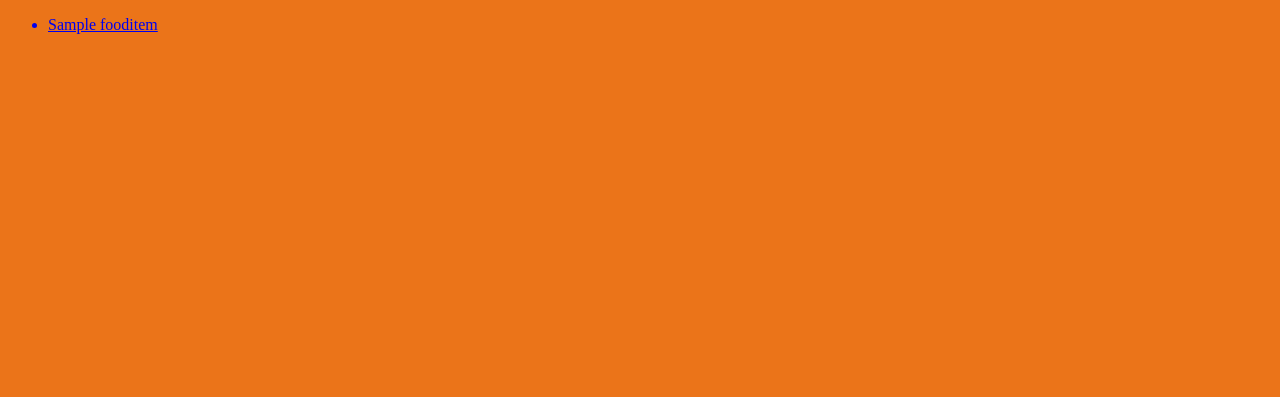
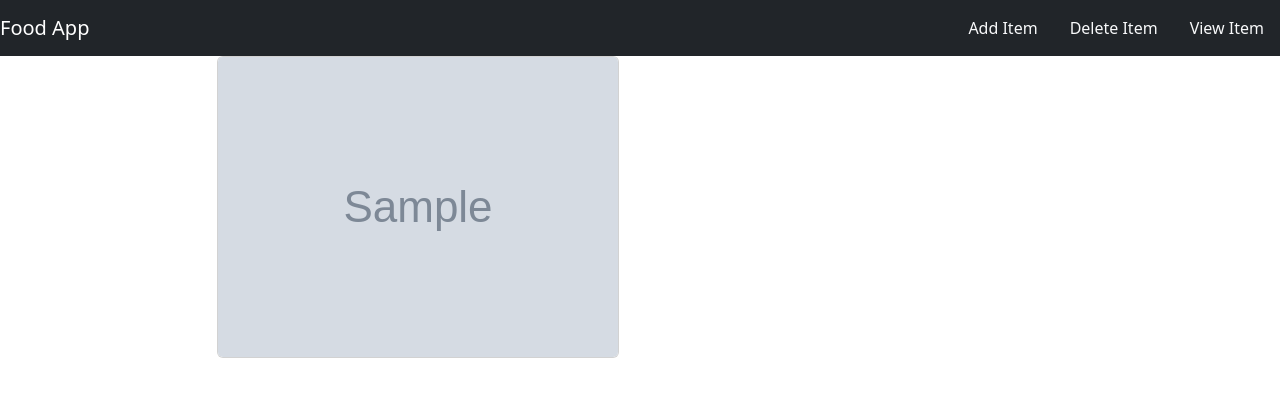
Before and after one commit to Fazalrahman1000/django-practice, a Django app: page / in a window 1280 px wide. Before the commit the part shown is almost empty. Shown: the top 397 px of the page. Run offline with Django 5.2, Linux system fonts and the light colour scheme; tables that the repository leaves empty hold one stand-in row (values such as "Sample post"); grey boxes marked "Sample" are stand-in pictures.

Commit message:
django practice

```diff
--- a/foods/models.py
+++ b/foods/models.py
@@ -6,6 +6,7 @@ class FoodItem(models.Model):
     item_name = models.CharField(max_length=100)
     description = models.TextField()
     item_price = models.IntegerField()
+    item_image = models.CharField(max_length=500, default="https://cdn-icons-png.freepik.com/256/11680/11680860.png")
 
     def __str__(self):
         return f"{self.item_name} - ${self.item_price}"
--- a/foods/static/foods/style.css
+++ b/foods/static/foods/style.css
@@ -1,3 +1,6 @@
 body{
     background-color: rgb(235, 116, 25);
 }
+a{
+     color:blue;
+}
--- /dev/null
+++ b/foods/templates/foods/base.html
@@ -0,0 +1,28 @@
+{% load static %}
+<!DOCTYPE html>
+<html lang="en">
+<head>
+    <meta charset="UTF-8">
+    <meta name="viewport" content="width=device-width, initial-scale=1.0">
+        <link rel="stylesheet" href="{% static 'foods/style.css' %}">
+    <link href="https://cdn.jsdelivr.net/npm/bootstrap@5.3.8/dist/css/bootstrap.min.css" rel="stylesheet" integrity="sha384-sRIl4kxILFvY47J16cr9ZwB07vP4J8+LH7qKQnuqkuIAvNWLzeN8tE5YBujZqJLB" crossorigin="anonymous">
+    <script src="https://cdn.jsdelivr.net/npm/bootstrap@5.3.8/dist/js/bootstrap.bundle.min.js" integrity="sha384-FKyoEForCGlyvwx9Hj09JcYn3nv7wiPVlz7YYwJrWVcXK/BmnVDxM+D2scQbITxI" crossorigin="anonymous"></script>
+
+    <title>Foods</title>
+</head>
+<body>
+        <nav class="navbar navbar-dark bg-dark">
+        <a href="#" class="navbar-brand " >Food App</a>
+        <div class="navbar">
+            <a class="nav-item nav-link text-light px-3" href="#">Add Item </a>
+            <a class="nav-item nav-link text-light px-3" href="#">Delete Item </a>
+            <a class="nav-item nav-link text-light px-3" href="#">View Item</a>
+        </div>
+
+    </nav>
+
+    {% block body %}
+
+    {% endblock %}
+</body>
+</html>
--- a/foods/templates/foods/index.html
+++ b/foods/templates/foods/index.html
@@ -1,17 +1,33 @@
-{% load static %}
+{% extends 'foods/base.html' %}
 <!DOCTYPE html>
 <html lang="en">
 <head>
-    <meta charset="UTF-8">
-    <meta name="viewport" content="width=device-width, initial-scale=1.0">
     <title>Foods</title>
-    <link rel="stylesheet" href="{% static 'foods/style.css' %}">
 </head>
 <body>
+{% block body %}
+
+
+
     {% for i in item %}
-<ul>
+
+<div class="row">
+<div class="col-md-3 offset-md-2">
+<img src="{{i.item_image}}" alt="" class="card" height="150px">
+</div>
+<div class="col-md-4">
+
+</div>
+<div class="col-md-2">
+
+</div>
+</div>
+
+
+<!-- <ul>
     <a href="{% url 'foods:item' i.id %}"><li>{{i.item_name}}</li></a>
-</ul>
+</ul> -->
 {% endfor %}
+{% endblock %}
 </body>
 </html>
```
Also changed, not shown: foods/templates/foods/item.html (+7 -0 lines), foods/migrations/0002_fooditem_item_image.py (added), foods/migrations/0003_alter_fooditem_item_image.py (added).
